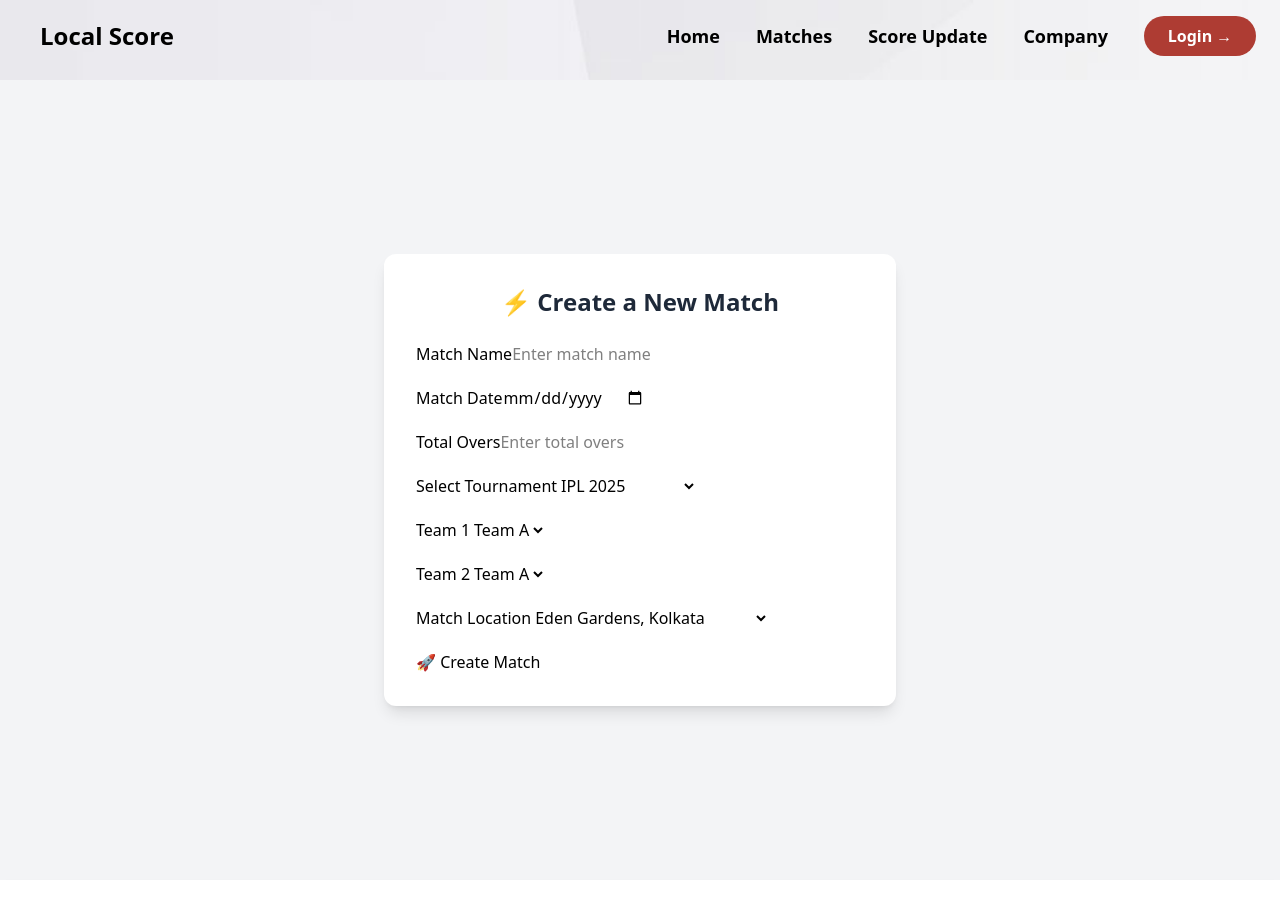
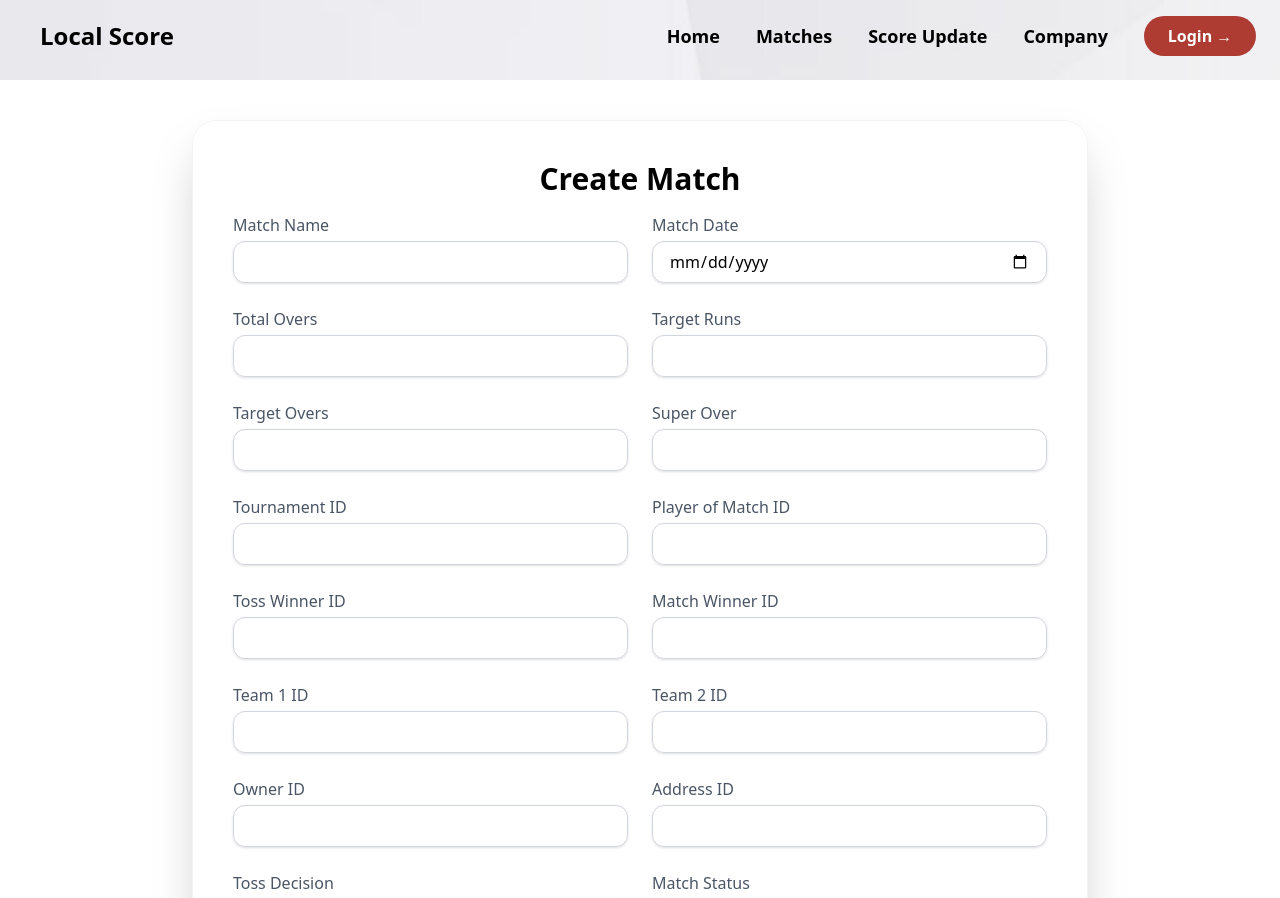
Before and after one commit to AkulaVishnuVardhanReddy/local-score-frontend, a React (Vite) app: page /create-match in a window 1280 px wide. Shown: the top 898 px of the page. Built offline with nearby package versions, Linux system fonts and the light colour scheme.

Commit message:
view created matches

```diff
--- a/src/App.jsx
+++ b/src/App.jsx
@@ -10,6 +10,7 @@ import UpdateScore from "./Components/Feautures/UpdateScore";
 import CreateTeam from "./Components/Feautures/CreateTeam";
 import CreateMatch from "./Components/Feautures/CreateMatch";
 import ViewCreatedMatches from "./Components/Feautures/ViewCreatedMatches";
+import CreateTournament from "./Components/Feautures/CreateTournament";
 
 function App() {
   return (
@@ -26,6 +27,7 @@ function App() {
           <Route path="create-team" element={<CreateTeam />} />
           <Route path="create-match" element={<CreateMatch />} />
           <Route path="view-created-matches" element={<ViewCreatedMatches />} />
+          <Route path="create-tournament" element={<CreateTournament />} />
         </Route>
         <Route path="*" element={<PageNotFound />} />
       </Routes>
--- a/src/Components/Feautures/CreateMatch.jsx
+++ b/src/Components/Feautures/CreateMatch.jsx
@@ -1,120 +1,149 @@
 import { useState } from "react";
+import { motion } from "framer-motion";
+import toast, { Toaster } from "react-hot-toast";
 
-const CreateMatch = () => {
-  const [match, setMatch] = useState({
+export default function CreateMatch() {
+  const [form, setForm] = useState({
     name: "",
     matchDate: "",
     totalOvers: "",
-    tournamentId: "1", // Hardcoded for now
-    team1: "Team A", // Hardcoded for now
-    team2: "Team B", // Hardcoded for now
-    addressId: "101", // Hardcoded for now
+    targetRuns: "",
+    targetOvers: "",
+    superOver: "",
+    tossDecision: "",
+    matchStatus: "",
+    tournamentId: "",
+    playerOfMatchId: "",
+    tossWinnerId: "",
+    matchWinnerId: "",
+    team1Id: "",
+    team2Id: "",
+    ownerId: "",
+    addressId: "",
   });
-
-  // Hardcoded tournament, teams, and address suggestions
-  const tournaments = [
-    { id: "1", name: "IPL 2025" },
-    { id: "2", name: "World Cup 2025" },
-  ];
-
-  const teams = [
-    { id: "T1", name: "Team A" },
-    { id: "T2", name: "Team B" },
-    { id: "T3", name: "Team C" },
-  ];
-
-  const addresses = [
-    { id: "101", name: "Eden Gardens, Kolkata" },
-    { id: "102", name: "Wankhede Stadium, Mumbai" },
-  ];
 
   const handleChange = (e) => {
     const { name, value } = e.target;
-    setMatch((prev) => ({
-      ...prev,
-      [name]: value,
-    }));
+    setForm((prev) => ({ ...prev, [name]: value }));
   };
 
-  const handleSubmit = (e) => {
-    e.preventDefault();
-    console.log("Match Created:", match);
-    // API call can be added later
+  const handleSubmit = () => {
+    console.log("Match Created:", form);
+
+    toast.success("🏏 Match created successfully!", {
+      style: {
+        borderRadius: "10px",
+        background: "#ae3c33",
+        color: "#fff",
+        fontWeight: "bold",
+      },
+    });
+
+    setForm({
+      name: "",
+      matchDate: "",
+      totalOvers: "",
+      targetRuns: "",
+      targetOvers: "",
+      superOver: "",
+      tossDecision: "",
+      matchStatus: "",
+      tournamentId: "",
+      playerOfMatchId: "",
+      tossWinnerId: "",
+      matchWinnerId: "",
+      team1Id: "",
+      team2Id: "",
+      ownerId: "",
+      addressId: "",
+    });
   };
 
+  const tossDecisions = ["BAT", "BOWL"];
+  const matchStatuses = ["SCHEDULED", "ONGOING", "COMPLETED"];
+
   return (
-    <div className="flex items-center justify-center min-h-screen bg-gray-100">
-      <div className="bg-white shadow-lg rounded-xl p-8 w-full max-w-lg">
-        <h2 className="text-2xl font-bold text-center text-gray-800 mb-6">
-          ⚡ Create a New Match
-        </h2>
-        <form onSubmit={handleSubmit} className="space-y-5">
+    <div className="min-h-screen flex items-center justify-center bg-white px-4 py-10">
+      <Toaster />
+      <motion.div
+        initial={{ opacity: 0, y: 40 }}
+        animate={{ opacity: 1, y: 0 }}
+        transition={{ duration: 0.5 }}
+        className="bg-white shadow-2xl border border-gray-100 p-10 rounded-3xl max-w-4xl w-full space-y-6"
+      >
+        <h1 className="text-3xl font-bold text-center text-black mb-4">Create Match</h1>
+
+        <div className="grid grid-cols-1 md:grid-cols-2 gap-6">
+          {[
+            { label: "Match Name", name: "name", type: "text" },
+            { label: "Match Date", name: "matchDate", type: "date" },
+            { label: "Total Overs", name: "totalOvers", type: "number" },
+            { label: "Target Runs", name: "targetRuns", type: "number" },
+            { label: "Target Overs", name: "targetOvers", type: "number" },
+            { label: "Super Over", name: "superOver", type: "number" },
+            { label: "Tournament ID", name: "tournamentId", type: "number" },
+            { label: "Player of Match ID", name: "playerOfMatchId", type: "number" },
+            { label: "Toss Winner ID", name: "tossWinnerId", type: "number" },
+            { label: "Match Winner ID", name: "matchWinnerId", type: "number" },
+            { label: "Team 1 ID", name: "team1Id", type: "number" },
+            { label: "Team 2 ID", name: "team2Id", type: "number" },
+            { label: "Owner ID", name: "ownerId", type: "number" },
+            { label: "Address ID", name: "addressId", type: "number" },
+          ].map((field) => (
+            <div key={field.name}>
+              <label className="block text-gray-600 mb-1 font-medium">{field.label}</label>
+              <input
+                type={field.type}
+                name={field.name}
+                value={form[field.name]}
+                onChange={handleChange}
+                className="w-full px-4 py-2 rounded-xl border border-gray-300 focus:outline-none focus:ring-2 focus:ring-[#ae3c33] shadow-sm transition-all"
+              />
+            </div>
+          ))}
+
+          {/* Toss Decision Dropdown */}
           <div>
-            <label className="label">Match Name</label>
-            <input type="text" name="name" placeholder="Enter match name" className="input" onChange={handleChange} />
-          </div>
-
-          <div>
-            <label className="label">Match Date</label>
-            <input type="date" name="matchDate" className="input" onChange={handleChange} />
-          </div>
-
-          <div>
-            <label className="label">Total Overs</label>
-            <input type="number" name="totalOvers" placeholder="Enter total overs" className="input" onChange={handleChange} />
-          </div>
-
-          <div>
-            <label className="label">Select Tournament</label>
-            <select name="tournamentId" className="input" onChange={handleChange}>
-              {tournaments.map((t) => (
-                <option key={t.id} value={t.id}>
-                  {t.name}
-                </option>
+            <label className="block text-gray-600 mb-1 font-medium">Toss Decision</label>
+            <select
+              name="tossDecision"
+              value={form.tossDecision}
+              onChange={handleChange}
+              className="w-full px-4 py-2 rounded-xl border border-gray-300 focus:outline-none focus:ring-2 focus:ring-[#ae3c33] shadow-sm"
+            >
+              <option value="">Select Decision</option>
+              {tossDecisions.map((option) => (
+                <option key={option}>{option}</option>
               ))}
             </select>
           </div>
 
+          {/* Match Status Dropdown */}
           <div>
-            <label className="label">Team 1</label>
-            <select name="team1" className="input" onChange={handleChange}>
-              {teams.map((t) => (
-                <option key={t.id} value={t.name}>
-                  {t.name}
-                </option>
+            <label className="block text-gray-600 mb-1 font-medium">Match Status</label>
+            <select
+              name="matchStatus"
+              value={form.matchStatus}
+              onChange={handleChange}
+              className="w-full px-4 py-2 rounded-xl border border-gray-300 focus:outline-none focus:ring-2 focus:ring-[#ae3c33] shadow-sm"
+            >
+              <option value="">Select Status</option>
+              {matchStatuses.map((status) => (
+                <option key={status}>{status}</option>
               ))}
             </select>
           </div>
+        </div>
 
-          <div>
-            <label className="label">Team 2</label>
-            <select name="team2" className="input" onChange={handleChange}>
-              {teams.map((t) => (
-                <option key={t.id} value={t.name}>
-                  {t.name}
-                </option>
-              ))}
-            </select>
-          </div>
-
-          <div>
-            <label className="label">Match Location</label>
-            <select name="addressId" className="input" onChange={handleChange}>
-              {addresses.map((a) => (
-                <option key={a.id} value={a.id}>
-                  {a.name}
-                </option>
-              ))}
-            </select>
-          </div>
-
-          <button type="submit" className="btn-primary">
-            🚀 Create Match
-          </button>
-        </form>
-      </div>
+        <motion.button
+          whileHover={{ scale: 1.05 }}
+          whileTap={{ scale: 0.95 }}
+          onClick={handleSubmit}
+          className="w-full mt-6 bg-[#ae3c33] hover:bg-red-700 text-white font-bold py-3 rounded-xl shadow-md transition-all duration-300"
+        >
+          Create Match
+        </motion.button>
+      </motion.div>
     </div>
   );
-};
-
-export default CreateMatch;
+}
--- /dev/null
+++ b/src/Components/Feautures/CreateTournament.jsx
@@ -0,0 +1,116 @@
+import React, { useState } from "react";
+import toast, { Toaster } from "react-hot-toast";
+import { motion } from "framer-motion";
+
+const CreateTournament = () => {
+  const [formData, setFormData] = useState({
+    name: "",
+    startDate: "",
+    endDate: "",
+    status: "",
+    ownerId: "",
+    addressId: "",
+  });
+
+  const handleChange = (e) => {
+    const { name, value } = e.target;
+    setFormData((prev) => ({ ...prev, [name]: value }));
+  };
+
+  const handleSubmit = (e) => {
+    e.preventDefault();
+
+    console.log("Tournament Data:", formData);
+
+    toast.success("🏆 Tournament created successfully!", {
+      style: {
+        background: "#1e293b",
+        color: "#fff",
+        fontWeight: "bold",
+        borderRadius: "10px",
+      },
+    });
+
+    setFormData({
+      name: "",
+      startDate: "",
+      endDate: "",
+      status: "",
+      ownerId: "",
+      addressId: "",
+    });
+  };
+
+  return (
+    <div className="min-h-screen flex items-center justify-center bg-gray-100 px-4 py-10">
+      <Toaster />
+      <motion.div
+        initial={{ opacity: 0, y: 20 }}
+        animate={{ opacity: 1, y: 0 }}
+        transition={{ duration: 0.4 }}
+        className="bg-white shadow-xl p-10 rounded-2xl w-full max-w-3xl"
+      >
+        <h2 className="text-3xl font-semibold text-center text-gray-800 mb-8">
+          Create Tournament
+        </h2>
+
+        <form onSubmit={handleSubmit} className="grid grid-cols-1 md:grid-cols-2 gap-6">
+          {[
+            { label: "Tournament Name", name: "name", type: "text" },
+            { label: "Start Date", name: "startDate", type: "date" },
+            { label: "End Date", name: "endDate", type: "date" },
+            { label: "Owner ID", name: "ownerId", type: "number" },
+            { label: "Address ID", name: "addressId", type: "number" },
+          ].map((field) => (
+            <motion.div
+              key={field.name}
+              whileFocus={{ scale: 1.01 }}
+              className="transition-all duration-200"
+            >
+              <label className="block text-gray-700 font-medium mb-2">
+                {field.label}
+              </label>
+              <input
+                type={field.type}
+                name={field.name}
+                value={formData[field.name]}
+                onChange={handleChange}
+                className="w-full px-4 py-2 rounded-lg border border-gray-300 focus:outline-none focus:ring-2 focus:ring-blue-500 transition-all duration-200"
+                required
+              />
+            </motion.div>
+          ))}
+
+          <div>
+            <label className="block text-gray-700 font-medium mb-2">Status</label>
+            <select
+              name="status"
+              value={formData.status}
+              onChange={handleChange}
+              className="w-full px-4 py-2 rounded-lg border border-gray-300 focus:outline-none focus:ring-2 focus:ring-blue-500 transition-all duration-200"
+              required
+            >
+              <option value="">Select Status</option>
+              <option value="UPCOMING">UPCOMING</option>
+              <option value="ONGOING">ONGOING</option>
+              <option value="COMPLETED">COMPLETED</option>
+            </select>
+          </div>
+
+          <div className="md:col-span-2 mt-4">
+            <motion.button
+              whileHover={{ scale: 1.03 }}
+              whileTap={{ scale: 0.97 }}
+              type="submit"
+              className="w-full bg-blue-600 hover:bg-blue-700 text-white font-semibold py-3 rounded-lg transition duration-300"
+            >
+              Create Tournament
+            </motion.button>
+          </div>
+        </form>
+      </motion.div>
+    </div>
+  );
+};
+
+export default CreateTournament;
--- a/src/Components/Feautures/Matches.jsx
+++ b/src/Components/Feautures/Matches.jsx
@@ -2,7 +2,9 @@ import React, { useState } from "react";
 import { MapPin, Calendar, Trophy, Flag } from "lucide-react";
 
 const Matches = () => {
-  const [searchQuery, setSearchQuery] = useState("");
+  const [searchQuery, setSearchQuery] = useState(() => {
+    return localStorage.getItem("matchLocation") || "";
+  });
   const matches = [
     {
       name: "Final • ICC Champions Trophy, 2025",
--- a/src/Components/Feautures/ViewCreatedMatches.jsx
+++ b/src/Components/Feautures/ViewCreatedMatches.jsx
@@ -1,87 +1,136 @@
-import React, { useState, useEffect } from 'react';
+import React, { useState } from 'react';
 import { useNavigate } from 'react-router-dom';
 
 const ViewCreatedMatches = () => {
   const navigate = useNavigate();
 
-  // Temporary dummy data for matches
   const [matches, setMatches] = useState([
     {
       id: 1,
       title: 'India vs Australia',
-      venue: 'Wankhede Stadium',
-      date: '2025-04-17',
-      time: '03:00 PM',
+      addressEntity: {
+        name: 'Wankhede Stadium',
+        status: 'Available',
+      },
+      matchDate: '2025-04-17T15:00:00',
       status: 'Upcoming',
     },
     {
       id: 2,
       title: 'England vs South Africa',
-      venue: 'Lord’s',
-      date: '2025-04-19',
-      time: '07:30 PM',
+      addressEntity: {
+        name: 'Lord’s',
+        status: 'Booked',
+      },
+      matchDate: '2025-04-19T19:30:00',
       status: 'Live',
     },
     {
       id: 3,
       title: 'Pakistan vs Sri Lanka',
-      venue: 'Gaddafi Stadium',
-      date: '2025-04-20',
-      time: '06:00 PM',
+      addressEntity: {
+        name: 'Gaddafi Stadium',
+        status: 'Closed',
+      },
+      matchDate: '2025-04-20T18:00:00',
       status: 'Completed',
     },
   ]);
 
-  // Simulate fetching data
-  useEffect(() => {
-    // You can replace this later with an API call
-    // axios.get('/api/matches?createdBy=userId').then(res => setMatches(res.data));
-  }, []);
-
   const handleUpdateScore = (matchId) => {
-    // Redirect to the score update page with the match ID
     navigate(`/update-score/${matchId}`);
   };
 
+  const handleCreateMatch = () => {
+    navigate('/create-match');
+  };
+
   return (
-    <div className="min-h-screen bg-gradient-to-r from-[#fdf3f3] to-[#ffeaea] p-8">
-      <h1 className="text-4xl font-bold text-center text-[#ae3c33] mb-8">
+    <div className="min-h-screen py-10 px-6">
+      <h1 className="text-4xl font-bold text-center text-[#ae3c33] mb-10">
         Your Created Matches
       </h1>
 
-      <div className="max-w-6xl mx-auto grid grid-cols-1 sm:grid-cols-2 lg:grid-cols-3 gap-6">
-        {matches.map((match) => (
+      <div className="max-w-6xl mx-auto grid grid-cols-1 sm:grid-cols-2 lg:grid-cols-3 gap-8">
+        {/* Create New Match Card */}
+        <div
+          onClick={handleCreateMatch}
+          className="cursor-pointer flex flex-col justify-center items-center bg-white rounded-2xl shadow-md border p-6 hover:shadow-2xl hover:-translate-y-1 transition-all duration-300 group"
+        >
+          <div className="text-[#ae3c33] text-5xl mb-3 group-hover:scale-110 transition-transform duration-300">
+            ＋
+          </div>
+          <p className="text-lg font-semibold text-[#ae3c33]">Create New Match</p>
+        </div>
+
+        {/* Existing Matches */}
+        {matches.map((match, index) => {
+          const dateObj = new Date(match.matchDate);
+          const date = dateObj.toLocaleDateString();
+          const time = dateObj.toLocaleTimeString([], { hour: '2-digit', minute: '2-digit' });
+
+          return (
             <div
               key={match.id}
-            className="bg-white rounded-xl shadow-lg p-6 border border-gray-200 hover:shadow-xl transition-all duration-300"
+              className="relative bg-white rounded-2xl shadow-md p-6 border hover:shadow-2xl transition-all duration-300 group transform hover:-translate-y-1"
+              style={{ animation: `fadeIn 0.5s ease-in ${index * 0.1}s` }}
             >
-            <h2 className="text-2xl font-semibold text-[#ae3c33] mb-2">
-              {match.title}
-            </h2>
-            <p className="text-gray-600 mb-1"><span className="font-medium">Venue:</span> {match.venue}</p>
-            <p className="text-gray-600 mb-1"><span className="font-medium">Date:</span> {match.date}</p>
-            <p className="text-gray-600 mb-3"><span className="font-medium">Time:</span> {match.time}</p>
+              <div className="flex items-center justify-between mb-3">
+                <h2 className="text-xl font-bold text-[#ae3c33]">{match.title}</h2>
+                <span className="text-xs font-semibold px-3 py-1 rounded-full bg-gray-100 text-gray-600">
+                  {match.addressEntity.status}
+                </span>
+              </div>
+              <p className="text-sm text-gray-700 mb-1">
+                <span className="font-medium">Venue:</span> {match.addressEntity.name}
+              </p>
+              <p className="text-sm text-gray-700 mb-1">
+                <span className="font-medium">Date:</span> {date}
+              </p>
+              <p className="text-sm text-gray-700 mb-4">
+                <span className="font-medium">Time:</span> {time}
+              </p>
 
               <div className="flex justify-between items-center">
-              <span className={`text-sm px-3 py-1 rounded-full font-medium
-                ${match.status === 'Live' ? 'bg-green-100 text-green-600' :
-                  match.status === 'Upcoming' ? 'bg-yellow-100 text-yellow-600' :
-                  'bg-gray-200 text-gray-600'}`}>
+                <span
+                  className={`text-xs font-medium px-3 py-1 rounded-full
+                  ${match.status === 'Live'
+                      ? 'bg-green-100 text-green-700'
+                      : match.status === 'Upcoming'
+                      ? 'bg-yellow-100 text-yellow-700'
+                      : 'bg-gray-200 text-gray-700'
+                    }`}
+                >
                   {match.status}
                 </span>
 
                 {match.status !== 'Completed' && (
                   <button
                     onClick={() => handleUpdateScore(match.id)}
-                  className="bg-[#ae3c33] text-white px-4 py-2 rounded-md text-sm font-semibold hover:bg-[#912c27] transition"
+                    className="bg-[#ae3c33] text-white text-xs px-4 py-2 rounded-lg font-semibold hover:bg-[#912c27] transition-all duration-300"
                   >
                     Start / Update Score
                   </button>
                 )}
               </div>
             </div>
-        ))}
+          );
+        })}
       </div>
+
+      {/* Animation keyframes */}
+      <style>{`
+        @keyframes fadeIn {
+          from {
+            opacity: 0;
+            transform: translateY(10px);
+          }
+          to {
+            opacity: 1;
+            transform: translateY(0);
+          }
+        }
+      `}</style>
     </div>
   );
 };
```
Also changed, not shown: src/Components/HeroSection.jsx (+19 -4 lines). Lines whose indentation alone changed are shown as unchanged.
